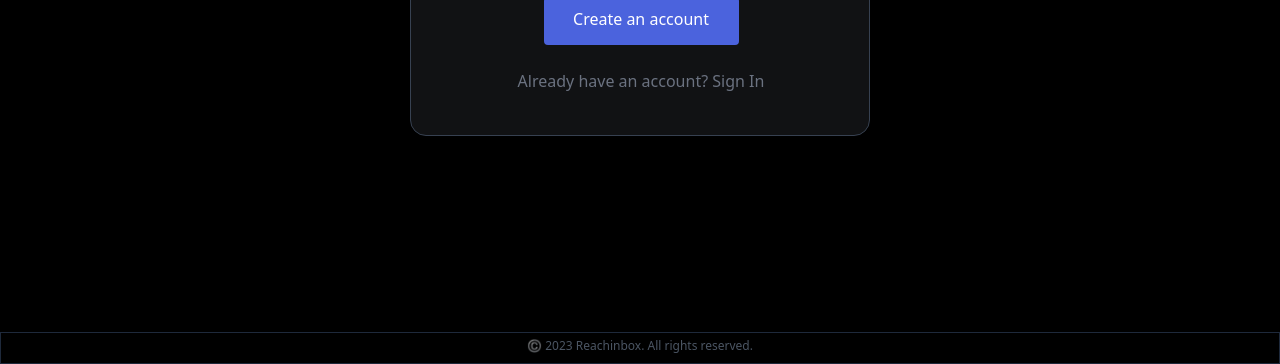
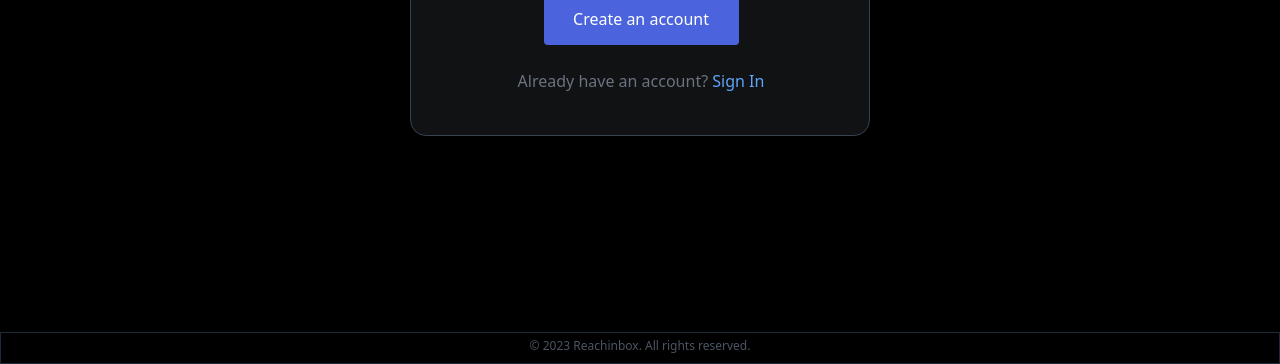
Before and after one commit to anujp0001/Reachinbox.ai, a React (Create React App) app: page / in a window 1280 px wide. Shown: the part 436-800 px from the top of the page. Built offline with nearby package versions, Linux system fonts and the light colour scheme.

Commit message:
login at appwrite

```diff
--- a/src/pages/Login.tsx
+++ b/src/pages/Login.tsx
@@ -1,41 +1,51 @@
-import React, { useEffect } from 'react'
-import { Link } from 'react-router-dom'
+import React, { useEffect } from 'react';
+import { Link, useNavigate } from 'react-router-dom';
 
 const Login = () => {
+  const navigate = useNavigate();
 
-    useEffect(()=>{
+  useEffect(() => {
+    // Uncomment these lines if you want to clear local storage on component mount
     // localStorage.removeItem("reachinbox-auth");
     // localStorage.removeItem("reachinbox-auth-firstname");
     // localStorage.removeItem("reachinbox-auth-lastname");
     // localStorage.removeItem("reachinbox-auth-email");
-    },[])
+  }, []);
+
+  const handleCreateAccount = () => {
+    // Redirect to sign-up page or handle account creation logic
+    navigate('/signup'); // Replace '/signup' with the actual route for the sign-up page
+  };
+
+  const handleSignIn = () => {
+    // Redirect to sign-in page or handle sign-in logic
+    navigate('/signin'); // Replace '/signin' with the actual route for the sign-in page
+  };
+
   return (
-    <div className='bg-black max-w-[1440px] h-screen m-auto text-white  flex flex-col justify-between'>
-        <div className=" w-full h-16 flex justify-center items-center border border-slate-800">
+    <div className='bg-black max-w-[1440px] h-screen m-auto text-white flex flex-col justify-between'>
+      <div className="w-full h-16 flex justify-center items-center border border-slate-800">
         <img src="https://app.reachinbox.ai/assets/logo.svg" alt="reachinbox-logo" className="h-7" />
         <h1 className="uppercase font-semibold ml-[5px]">ReachInbox</h1>
       </div>
-        <div className='w-full  flex justify-center items-center '>
-            <div className=' m-auto w-[460px] h-auto md:h-[312px]  bg-[#111214] rounded-2xl border border-gray-700  py-6  px-10 '>
-                <div className=' w-[380px] m-auto'>
-                    <p  className=' text-xl mb-6'>Create new account</p>
-                    <div className='rounded border border-gray-500 h-12 flex justify-center items-center gap-2.5  mb-12'>
-                        <img src="https://static.vecteezy.com/system/resources/previews/013/760/951/non_2x/colourful-google-logo-in-dark-background-free-vector.jpg" alt=""  className='bg-black rounded-full h-5 mt-0.5'/>
-                        <Link  to="https://hiring.reachinbox.xyz/api/v1/auth/google-login?redirect_to=https://reachinbox-frontend.netlify.app/desktop" className='text-sm text-gray-400 cursor-pointer'> Sign Up with Google </Link>
-                        {/* <Link  to="https://hiring.reachinbox.xyz/api/v1/auth/google-login?redirect_to=http://localhost:3000/desktop" className='text-sm text-gray-400 cursor-pointer'> Sign Up with Google </Link> */}
+      <div className='w-full flex justify-center items-center'>
+        <div className='m-auto w-[460px] h-auto md:h-[312px] bg-[#111214] rounded-2xl border border-gray-700 py-6 px-10'>
+          <div className='w-[380px] m-auto'>
+            <p className='text-xl mb-6'>Create new account</p>
+            <div className='rounded border border-gray-500 h-12 flex justify-center items-center gap-2.5 mb-12'>
+              <img src="https://static.vecteezy.com/system/resources/previews/013/760/951/non_2x/colourful-google-logo-in-dark-background-free-vector.jpg" alt="google-logo" className='bg-black rounded-full h-5 mt-0.5' />
+              <Link to="https://hiring.reachinbox.xyz/api/v1/auth/google-login?redirect_to=https://reachinbox-frontend.netlify.app/desktop" className='text-sm text-gray-400 cursor-pointer'>Sign Up with Google</Link>
             </div>
-                    <p className='w-[195px] h-12 bg-[#4B63DD] rounded m-auto text-center pt-2.5 mb-6 cursor-pointer'><Link to="https://hiring.reachinbox.xyz/api/v1/auth/google-login?redirect_to=https://reachinbox-frontend.netlify.app/desktop">Create an account</Link></p>
-                    <p className='text-base text-gray-500'>Already have an account? <span><Link to="https://hiring.reachinbox.xyz/api/v1/auth/google-login?redirect_to=https://reachinbox-frontend.netlify.app/desktop">Sign In</Link></span></p>
-                </div>
-
+            <p className='w-[195px] h-12 bg-[#4B63DD] rounded m-auto text-center pt-2.5 mb-6 cursor-pointer' onClick={handleCreateAccount}><Link to='/signup'>Create an account</Link></p>
+            <p className='text-base text-gray-500'>Already have an account? <span className='cursor-pointer text-blue-400' onClick={handleSignIn}>Sign In</span></p>
           </div>
         </div>
-        <div className=" w-full h-8 flex justify-center items-center border border-slate-800">
-            <p className='h-5 text-gray-600 text-xs'> ©️ 2023 Reachinbox. All rights reserved.</p>
+      </div>
+      <div className="w-full h-8 flex justify-center items-center border border-slate-800">
+        <p className='h-5 text-gray-600 text-xs'>© 2023 Reachinbox. All rights reserved.</p>
       </div>
     </div>
+  );
+};
 
-  )
-}
-
-export default Login
+export default Login;
```
Lines whose indentation alone changed are shown as unchanged.
